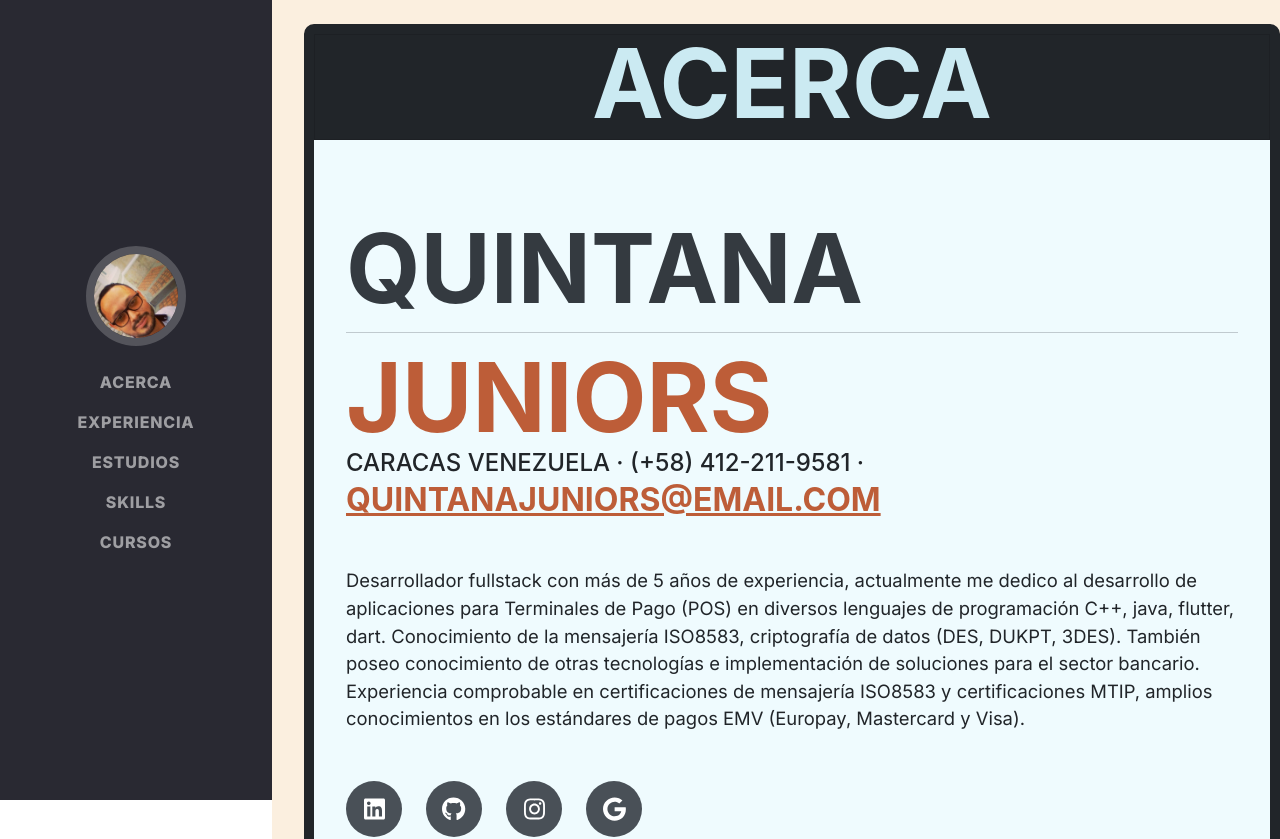
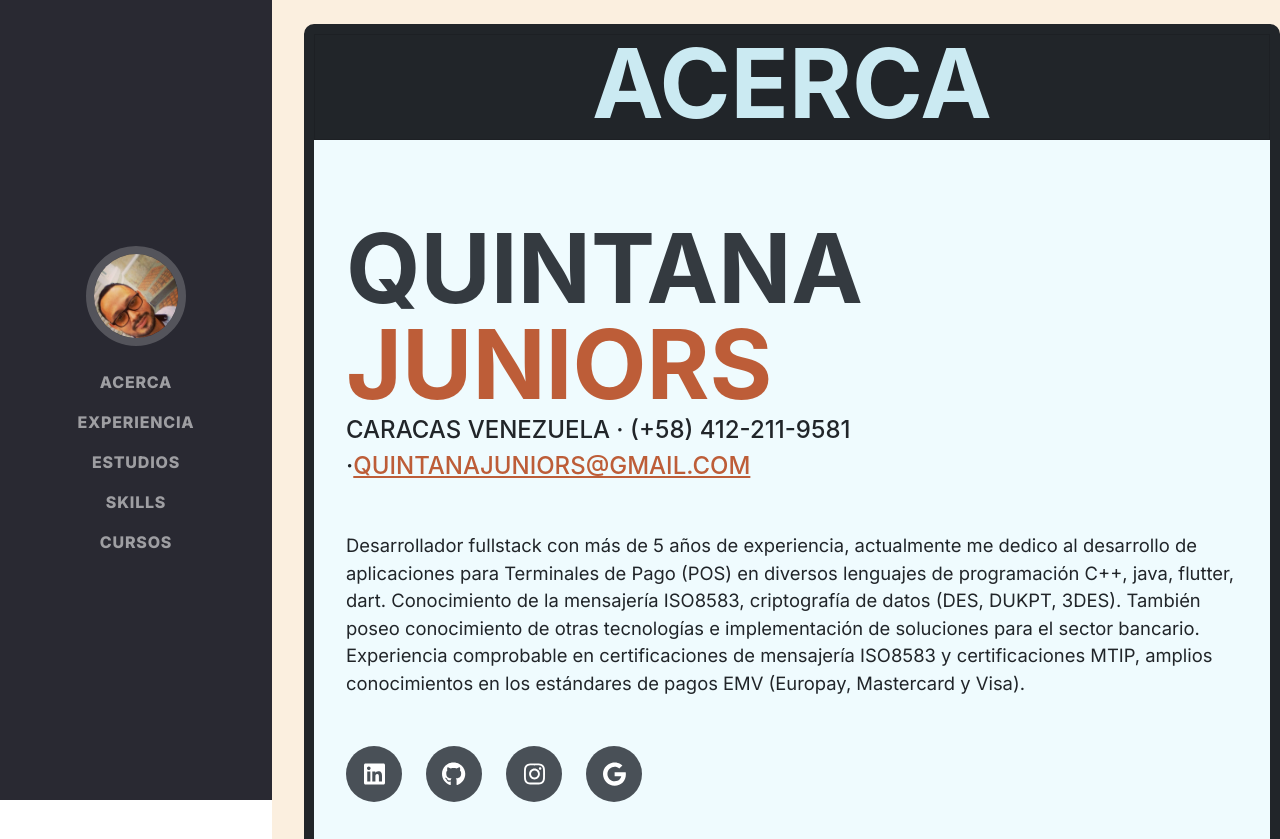
Before and after one commit to juniorsQ/quintanaweb, a Next.js app: page /quintanaweb/ in a window 1280 px wide. Shown: the top 839 px of the page. Built offline with nearby package versions, Linux system fonts and the light colour scheme; some icons are missing.

Commit message:
corrections

```diff
--- a/app/components/about.tsx
+++ b/app/components/about.tsx
@@ -9,12 +9,12 @@ export default function About(){
     <div className="aboutSectionContent">
         <h1 className="mb-0">
             Quintana
-            <hr />
+            <br />
             <span className="text-primary">Juniors</span>
         </h1>
         <div className="subheading mb-5">
             Caracas Venezuela · (+58) 412-211-9581 ·
-            <h3> <a href="mailto:name@email.com"> quintanajuniors@email.com</a>   </h3>
+           <a href="mailto:name@email.com">quintanajuniors@gmail.com</a>
         </div>
         <p className="lead mb-5">Desarrollador fullstack con más de 5 años de experiencia, actualmente me dedico al desarrollo de aplicaciones para Terminales de Pago (POS) en diversos lenguajes de programación C++, java, flutter, dart. Conocimiento de la mensajería ISO8583, criptografía de datos (DES, DUKPT, 3DES). También poseo conocimiento de otras tecnologías e implementación de soluciones para el sector bancario. Experiencia comprobable en certificaciones de mensajería ISO8583 y certificaciones MTIP, amplios conocimientos en los estándares de pagos EMV (Europay, Mastercard y Visa).</p>
         <div className="social-icons">
--- a/app/components/nav.tsx
+++ b/app/components/nav.tsx
@@ -1,4 +1,3 @@
-import Styles from "../styles/Styles.module.css";
 import Image from "next/image";
 import profileimg from "../../public/761x761.jpg"
 export default function Navbar(){
--- a/package.json
+++ b/package.json
@@ -4,7 +4,7 @@
   "private": true,
   "scripts": {
     "dev": "next dev",
-    "build": "next build  && next export",
+    "build": "next build",
     "start": "next start",
     "lint": "next lint"
   },
```
